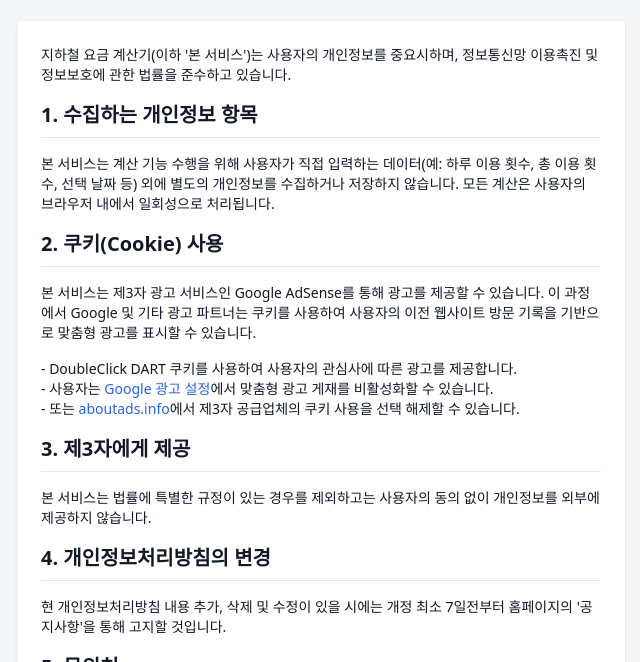
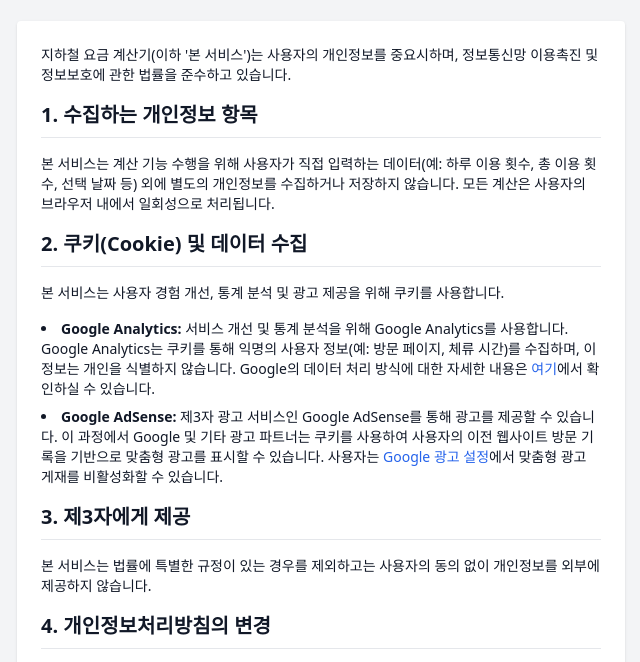
Before and after one commit to catssci/train-choice-calculator, a plain HTML site: page privacy.html in a window 1280 px wide. Shown: the part 99-761 px from the top of the page, without its empty margins (319-959 px from the left). Drawn offline with nearby package versions, Linux system fonts and the light colour scheme.

Commit message:
feat: Add Google Analytics tracking code

```diff
--- a/privacy.html
+++ b/privacy.html
@@ -3,6 +3,15 @@
 <head>
   <meta charset="UTF-8" />
   <meta name="viewport" content="width=device-width, initial-scale=1.0" />
+  <!-- Google tag (gtag.js) -->
+  <script async src="https://www.googletagmanager.com/gtag/js?id=G-9YWM09YDTB"></script>
+  <script>
+    window.dataLayer = window.dataLayer || [];
+    function gtag(){dataLayer.push(arguments);}
+    gtag('js', new Date());
+
+    gtag('config', 'G-9YWM09YDTB');
+  </script>
   <title>개인정보처리방침 - 지하철 요금 계산기</title>
   <script src="https://cdn.tailwindcss.com"></script>
 </head>
@@ -19,19 +28,18 @@
       <h2 class="text-xl font-semibold border-b pb-2">1. 수집하는 개인정보 항목</h2>
       <p>본 서비스는 계산 기능 수행을 위해 사용자가 직접 입력하는 데이터(예: 하루 이용 횟수, 총 이용 횟수, 선택 날짜 등) 외에 별도의 개인정보를 수집하거나 저장하지 않습니다. 모든 계산은 사용자의 브라우저 내에서 일회성으로 처리됩니다.</p>
 
-      <h2 class="text-xl font-semibold border-b pb-2">2. 쿠키(Cookie) 사용</h2>
-      <p>본 서비스는 제3자 광고 서비스인 Google AdSense를 통해 광고를 제공할 수 있습니다. 이 과정에서 Google 및 기타 광고 파트너는 쿠키를 사용하여 사용자의 이전 웹사이트 방문 기록을 기반으로 맞춤형 광고를 표시할 수 있습니다.</p>
-      <ul>
-        <li>- DoubleClick DART 쿠키를 사용하여 사용자의 관심사에 따른 광고를 제공합니다.</li>
-        <li>- 사용자는 <a href="https://adssettings.google.com/authenticated" target="_blank" class="text-blue-600 hover:underline">Google 광고 설정</a>에서 맞춤형 광고 게재를 비활성화할 수 있습니다.</li>
-        <li>- 또는 <a href="http://www.aboutads.info/choices/" target="_blank" class="text-blue-600 hover:underline">aboutads.info</a>에서 제3자 공급업체의 쿠키 사용을 선택 해제할 수 있습니다.</li>
+      <h2 class="text-xl font-semibold border-b pb-2">2. 쿠키(Cookie) 및 데이터 수집</h2>
+      <p>본 서비스는 사용자 경험 개선, 통계 분석 및 광고 제공을 위해 쿠키를 사용합니다.</p>
+      <ul class="list-disc list-inside space-y-2">
+        <li><strong>Google Analytics:</strong> 서비스 개선 및 통계 분석을 위해 Google Analytics를 사용합니다. Google Analytics는 쿠키를 통해 익명의 사용자 정보(예: 방문 페이지, 체류 시간)를 수집하며, 이 정보는 개인을 식별하지 않습니다. Google의 데이터 처리 방식에 대한 자세한 내용은 <a href="https://policies.google.com/technologies/partner-sites" target="_blank" class="text-blue-600 hover:underline">여기</a>에서 확인하실 수 있습니다.</li>
+        <li><strong>Google AdSense:</strong> 제3자 광고 서비스인 Google AdSense를 통해 광고를 제공할 수 있습니다. 이 과정에서 Google 및 기타 광고 파트너는 쿠키를 사용하여 사용자의 이전 웹사이트 방문 기록을 기반으로 맞춤형 광고를 표시할 수 있습니다. 사용자는 <a href="https://adssettings.google.com/authenticated" target="_blank" class="text-blue-600 hover:underline">Google 광고 설정</a>에서 맞춤형 광고 게재를 비활성화할 수 있습니다.</li>
       </ul>
 
       <h2 class="text-xl font-semibold border-b pb-2">3. 제3자에게 제공</h2>
       <p>본 서비스는 법률에 특별한 규정이 있는 경우를 제외하고는 사용자의 동의 없이 개인정보를 외부에 제공하지 않습니다.</p>
 
       <h2 class="text-xl font-semibold border-b pb-2">4. 개인정보처리방침의 변경</h2>
-      <p>현 개인정보처리방침 내용 추가, 삭제 및 수정이 있을 시에는 개정 최소 7일전부터 홈페이지의 '공지사항'을 통해 고지할 것입니다.</p>
+      <p>현 개인정보처리방침 내용 추가, 삭제 및 수정이 있을 시에는 개정 최소 7일전부터 홈페이지를 통해 고지할 것입니다.</p>
 
       <h2 class="text-xl font-semibold border-b pb-2">5. 문의처</h2>
       <p>개인정보 관련 문의사항은 아래 연락처로 연락해주시기 바랍니다.</p>
```
Also changed, not shown: index.html (+9 -0 lines).
